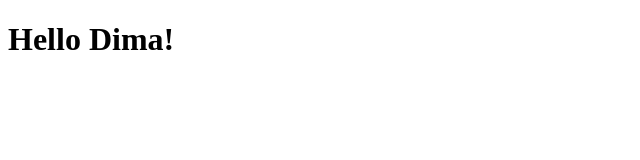
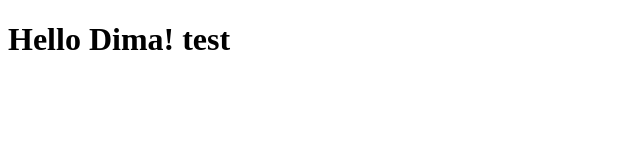
Before and after one commit to varmioz/NetMonitorCellFile, a plain HTML site: page site/index.html in a window 1280 px wide. Shown: the full height of the page, 0-640 px from the left. Drawn offline with Linux system fonts and the light colour scheme.

Commit message:
all abowe

```diff
--- a/site/index.html
+++ b/site/index.html
@@ -4,6 +4,6 @@
 	<title>Hello World!</title>
 </head>
 <body>
-<h1>Hello Dima!<h1>
+<h1>Hello Dima! test<h1>
 </body>
 </html>
```
Also changed, not shown: course_mis.txt (added).
